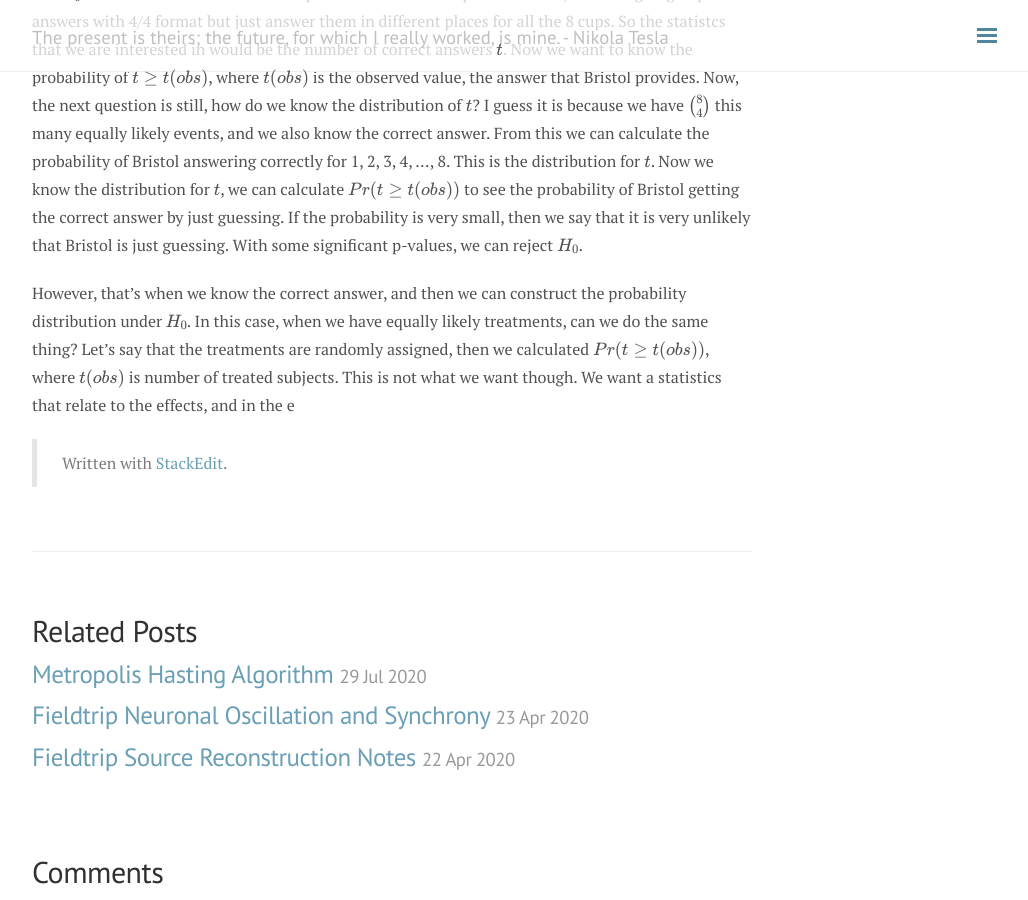
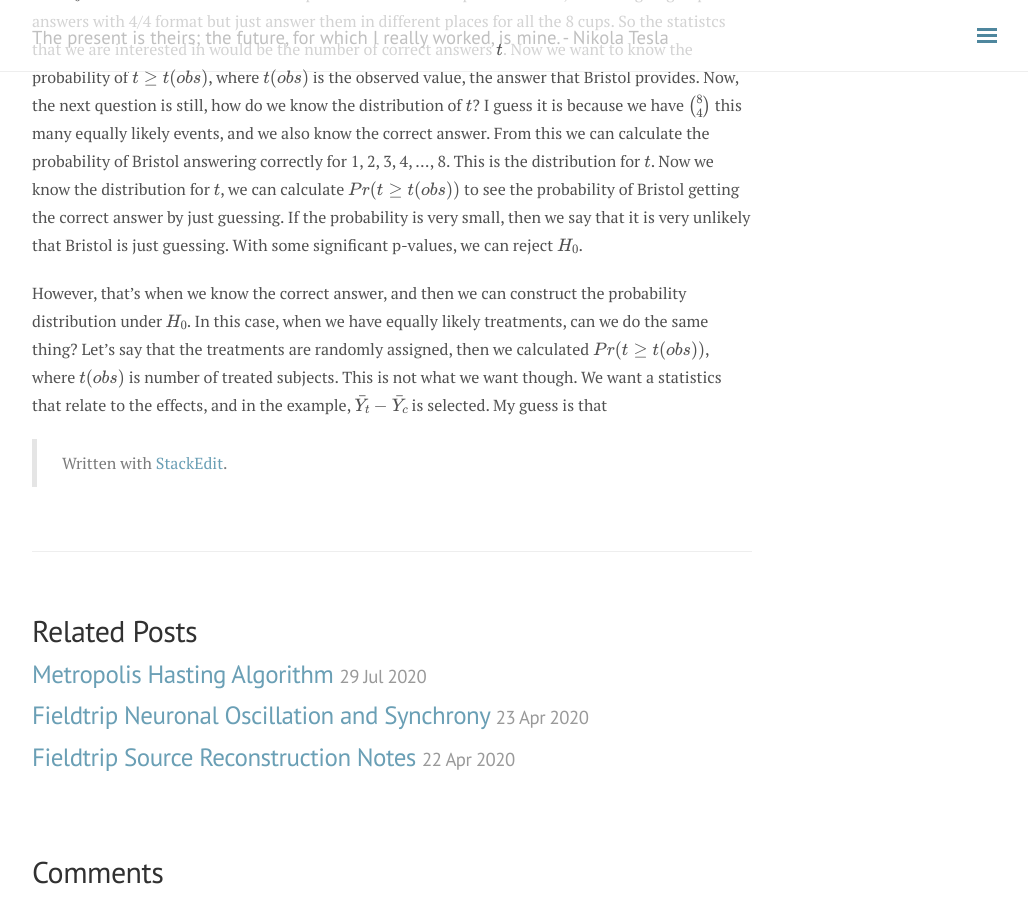
Before and after one commit to andylikescodes/andylikescodes.github.io, a Jekyll site: the page built from _posts/2020-07-28-Testing-Null-Hypothesis-For-Treatment-Effects.md, in a window 1280 px wide and 900 px high, scrolled down 1104 px. Shown: the whole window, without its empty margins (248-1276 px from the left). Built offline with Jekyll 4.4.1, drawn with Linux system fonts in a browser that asks for light colours; nearby versions of some CDN libraries; formulas are drawn with MathJax 3; comment, search, counter and statistics services are not loaded; part of the change alters nothing that is shown.

Commit message:
_posts/2020-07-28-Testing-Null-Hypothesis-For-Treatment-Effects.md updated from https://stackedit.io/

```diff
--- a/_posts/2020-07-28-Testing-Null-Hypothesis-For-Treatment-Effects.md
+++ b/_posts/2020-07-28-Testing-Null-Hypothesis-For-Treatment-Effects.md
@@ -17,7 +17,7 @@ Watching the video again - under $H_0$ the potential outcomes are the same for e
 
 Just studying the Fisher and Bristol tea experiment example, for 8 cups of tea with 4 put in milk first and 4 put in tea first, the probability of each possible outcome is $\binom{8}{4} = \frac{8!}{4!(8-4)!}$. But still, what is the the $H_0$? Bristol knows that there are 4 put in milk first and 4 put in tea first, so she is going to provide answers with 4/4 format but just answer them in different places for all the 8 cups. So the statistcs that we are interested in would be the number of correct answers $t$. Now we want to know the probability of $t\geq t(obs)$, where $t(obs)$ is the observed value, the answer that Bristol provides. Now, the next question is still, how do we know the distribution of $t$? I guess it is because we have $\binom{8}{4}$ this many equally likely events, and we also know the correct answer. From this we can calculate the probability of Bristol answering correctly for 1, 2, 3, 4, ..., 8. This is the distribution for $t$. Now we know the distribution for $t$, we can calculate $Pr(t\geq t(obs))$ to see the probability of Bristol getting the correct answer by just guessing. If the probability is very small, then we say that it is very unlikely that Bristol is just guessing. With some significant p-values, we can reject $H_0$.
 
-However, that's when we know the correct answer, and then we can construct the probability distribution under $H_0$. In this case, when we have equally likely treatments, can we do the same thing? Let's say that the treatments are randomly assigned, then we calculated $Pr(t\geq t(obs))$, where $t(obs)$ is number of treated subjects. This is not what we want though. We want a statistics that relate to the effects, and in the e
+However, that's when we know the correct answer, and then we can construct the probability distribution under $H_0$. In this case, when we have equally likely treatments, can we do the same thing? Let's say that the treatments are randomly assigned, then we calculated $Pr(t\geq t(obs))$, where $t(obs)$ is number of treated subjects. This is not what we want though. We want a statistics that relate to the effects, and in the example,  $\bar{Y}_t - \bar{Y}_c$ is selected. My guess is that
 
 
 
@@ -27,7 +27,7 @@ However, that's when we know the correct answer, and then we can construct the p
 
 > Written with [StackEdit](https://stackedit.io/).
 <!--stackedit_data:
-eyJoaXN0b3J5IjpbLTQ5MTE1Nzc0NSwtMTQ4NTEwODA3MSwtMT
-A5ODIyNzc5NSwxMzExNDU4ODcxLDU2NjIwNjYzOCwtMTk1MzQx
-Mzg2NCwyMDA3NDU1MzI1LC0yMDY5NzA4NTQ1XX0=
+eyJoaXN0b3J5IjpbNjQ0MzczNjM1LC0xNDg1MTA4MDcxLC0xMD
+k4MjI3Nzk1LDEzMTE0NTg4NzEsNTY2MjA2NjM4LC0xOTUzNDEz
+ODY0LDIwMDc0NTUzMjUsLTIwNjk3MDg1NDVdfQ==
 -->
```
